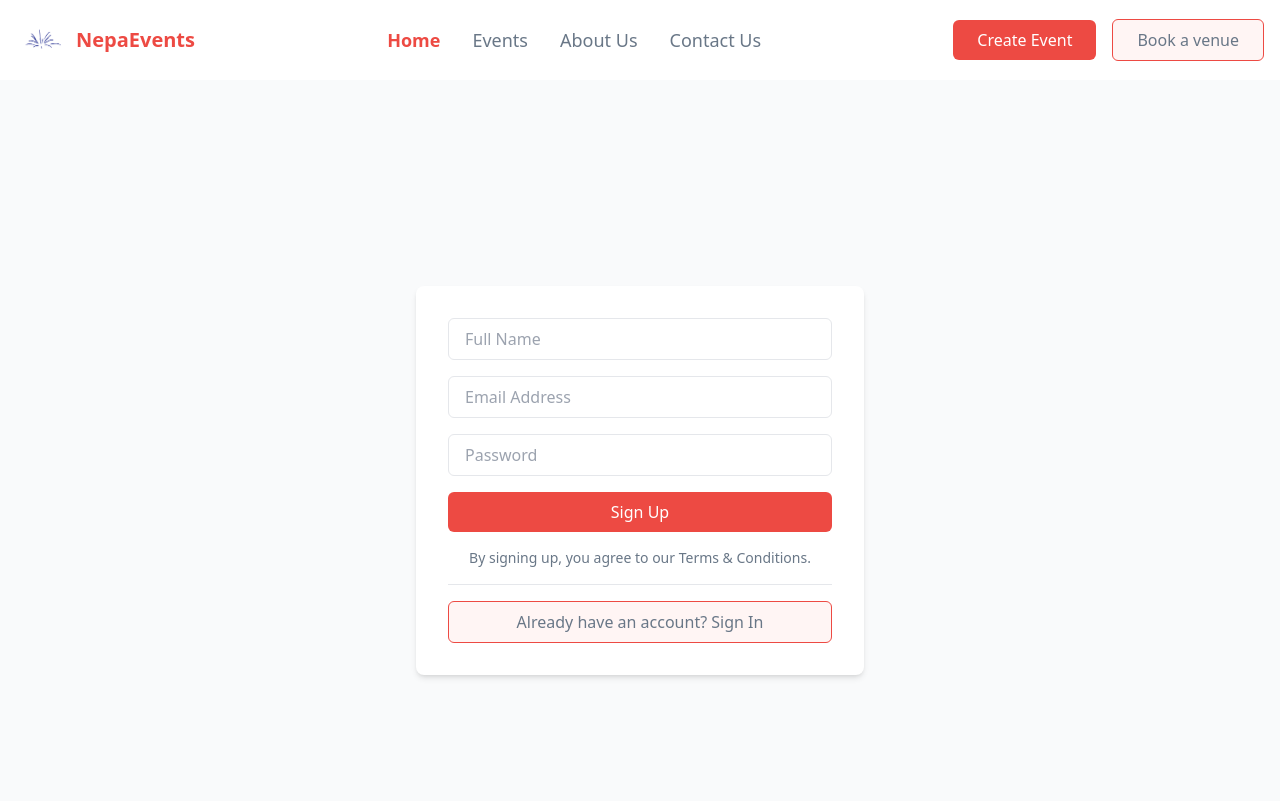
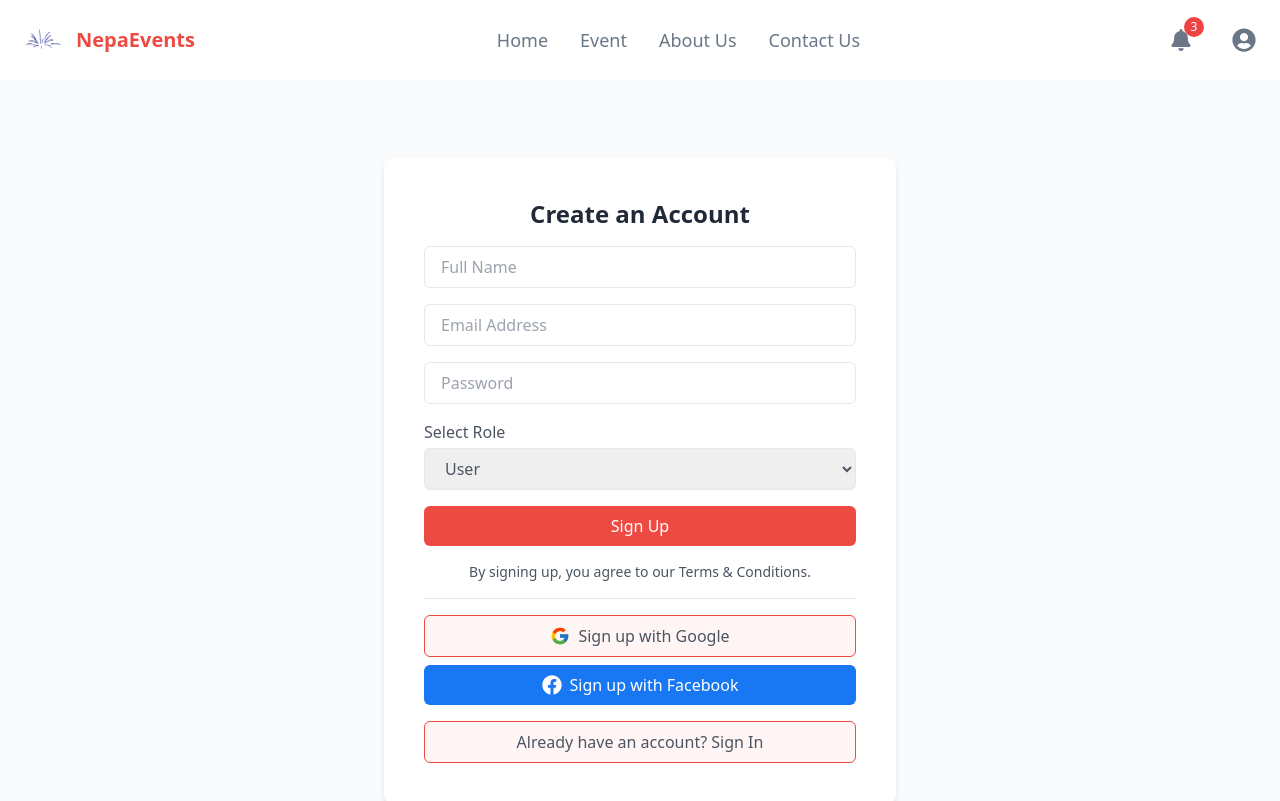
Before and after one commit to swechhyamaharjan/NepaEvents, a React (Vite) app in the folder client/: page /signup in a window 1280 px wide. Shown: the top 801 px of the page. Built offline with nearby package versions, Linux system fonts and the light colour scheme; no server answers.

Commit message:
Added AuthContext for managing user authentication state

```diff
--- a/client/src/App.jsx
+++ b/client/src/App.jsx
@@ -17,6 +17,7 @@ import { AdminEventPage } from './Components/Admin/AdminEventPage';
 import { AdminHome } from './Components/Admin/AdminHome';
 import { AdminSidebar } from "./Components/Admin/AdminSidebar";
 import { AdminVenuePage } from './Components/Admin/AdminVenuePage';
+import { AuthProvider } from './Context/AuthContext';
 
 // Layout for Users (Includes Navbar & Footer)
 const UserLayout = ({ children }) => (
@@ -37,11 +38,12 @@ const AdminLayout = ({ children }) => (
 
 function App() {
   return (
+    <AuthProvider>
     <BrowserRouter>
       <Routes>
         {/* User Routes with Navbar and Footer */}
         <Route
-          path="/"
+          path="/login"
           element={
             <UserLayout>
               <Login />
@@ -131,7 +133,9 @@ function App() {
           }
           />
       </Routes>
+
     </BrowserRouter>
+          </AuthProvider>
   );
 }
 
--- a/client/src/Components/Users/NavBar.jsx
+++ b/client/src/Components/Users/NavBar.jsx
@@ -1,31 +1,25 @@
 import React, { useState } from "react";
 import { useNavigate } from "react-router-dom";
+import { FaBell, FaUserCircle, FaSignOutAlt, FaCog, FaEdit } from "react-icons/fa";
 import logo from "./logo.png";
 
 export const NavBar = () => {
   const navigate = useNavigate();
-
-  // State to track active link
-  const [activeLink, setActiveLink] = useState('home');
+  const [activeLink, setActiveLink] = useState("home");
+  const [profileOpen, setProfileOpen] = useState(false);
 
   const handleNavClick = (link) => {
     setActiveLink(link);
-    if (link === 'home') {
-      navigate("/HomePage");
-    } else if (link === 'events') {
-      navigate("/Event");
-    }
-    else if (link === 'aboutus') {
-      navigate("/AboutUs");
-    }
-    else if (link === 'contactus') {
-      navigate("/ContactUs");
-    }
+    navigate(`/${link}`);
+  };
+
+  const toggleProfileMenu = () => {
+    setProfileOpen(!profileOpen);
   };
 
   return (
-    <nav className="bg-white text-[#697787]">
-      <div className="max-w-7xl mx-auto px-4 py-4 flex justify-between items-center">
+    <nav className="bg-white text-[#697787] shadow-md p-4">
+      <div className="max-w-7xl mx-auto flex justify-between items-center">
         {/* Logo */}
         <div className="flex items-center">
           <img src={logo} alt="Logo" className="w-12 h-12" />
@@ -34,62 +28,47 @@ export const NavBar = () => {
 
         {/* Navigation Links */}
         <div className="hidden md:flex space-x-8">
-          <a
-            href="#home"
-            className={`text-lg ${activeLink === 'home' ? 'text-[#ED4A43] font-semibold' : 'hover:text-[#ED4A43]'}`}
-            onClick={(e) => {
-              e.preventDefault();
-              handleNavClick('home');
-            }}
-          >
-            Home
-          </a>
-          <a
-            href="#events"
-            className={`text-lg ${activeLink === 'events' ? 'text-[#ED4A43] font-semibold' : 'hover:text-[#ED4A43]'}`}
-            onClick={(e) => {
-              e.preventDefault();
-              handleNavClick('events');
-            }}
-          >
-            Events
-          </a>
-          <a
-            href="#aboutus"
-            className={`text-lg ${activeLink === 'aboutus' ? 'text-[#ED4A43] font-semibold' : 'hover:text-[#ED4A43]'}`}
-            onClick={(e) => {
-              e.preventDefault();
-              handleNavClick('aboutus');
-            }}
-          >
-            About Us
-          </a>
-          <a
-            href="#contactus"
-            className={`text-lg ${activeLink === 'contactus' ? 'text-[#ED4A43] font-semibold' : 'hover:text-[#ED4A43]'}`}
-            onClick={(e) => {
-              e.preventDefault();
-              handleNavClick('contactus');
-            }}
-          >
-            Contact Us
-          </a>
+          {["Home", "Event", "AboutUs", "ContactUs"].map((link) => (
+            <button
+              key={link}
+              className={`text-lg capitalize ${
+                activeLink === link ? "text-[#ED4A43] font-semibold" : "hover:text-[#ED4A43]"
+              }`}
+              onClick={() => handleNavClick(link)}
+            >
+              {link.replace(/([A-Z])/g, " $1").trim()}
+            </button>
+          ))}
         </div>
 
-        {/* Action Buttons */}
-        <div className="space-x-4">
-          <button
-            onClick={() => navigate("/CreateEvent")}
-            className="bg-[#ED4A43] text-white px-6 py-2 rounded-md hover:bg-[#D43C35]"
-          >
-            Create Event
+        {/* Action Buttons & Profile */}
+        <div className="flex items-center space-x-6">
+          {/* Notifications */}
+          <button className="relative p-2 text-[#697787] hover:text-[#ED4A43]">
+            <FaBell size={22} />
+            <span className="absolute -top-1 -right-1 bg-red-500 text-white text-xs w-5 h-5 flex items-center justify-center rounded-full">3</span>
           </button>
-          <button
-            onClick={() => navigate("/BookVenue")}
-            className="bg-[#FFF5F4] text-[#697787] px-6 py-2 rounded-md border border-[#ED4A43] hover:bg-white"
-          >
-            Book a venue
-          </button>
+
+          {/* Profile Dropdown */}
+          <div className="relative">
+            <button onClick={toggleProfileMenu} className="p-2 text-[#697787] hover:text-[#ED4A43]">
+              <FaUserCircle size={24} />
+            </button>
+            {profileOpen && (
+              <div className="absolute right-0 mt-2 w-48 bg-white border border-gray-200 rounded-md shadow-lg z-50">
+                <button className="w-full flex items-center gap-2 px-4 py-2 text-left hover:bg-gray-100" onClick={() => navigate("/profile")}>
+                  <FaEdit /> Edit Profile
+                </button>
+                <button className="w-full flex items-center gap-2 px-4 py-2 text-left hover:bg-gray-100" onClick={() => navigate("/settings")}>
+                  <FaCog /> Settings
+                </button>
+                <hr />
+                <button className="w-full flex items-center gap-2 px-4 py-2 text-left text-red-500 hover:bg-gray-100" onClick={() => navigate("/logout")}>
+                  <FaSignOutAlt /> Logout
+                </button>
+              </div>
+            )}
+          </div>
         </div>
       </div>
     </nav>
--- a/client/src/Components/Users/Signup.jsx
+++ b/client/src/Components/Users/Signup.jsx
@@ -2,6 +2,8 @@ import React from 'react';
 import { useNavigate } from 'react-router-dom';
 import axios from 'axios';
 import { toast } from "react-hot-toast";
+import { FcGoogle } from 'react-icons/fc';
+import { FaFacebook } from 'react-icons/fa';
 
 export const Signup = () => {
   const navigate = useNavigate();
@@ -24,51 +26,71 @@ export const Signup = () => {
 
   return (
     <div className="h-screen flex flex-col justify-center items-center px-4 bg-[#F9FAFB]">
-
-      {/* Right Section */}
-      <div className="flex flex-col bg-white p-6 sm:p-8 rounded-lg shadow-md w-full max-w-md">
+      <div className="flex flex-col bg-white p-8 sm:p-10 rounded-lg shadow-md w-full max-w-lg">
+        <h2 className="text-2xl font-semibold text-center mb-4 text-gray-800">Create an Account</h2>
         <form className="space-y-4" onSubmit={handleSubmit}>
           <input
             type="text"
             id='fullName'
             name="fullName"
             placeholder="Full Name"
-            className="w-full px-4 py-2 border rounded-md focus:outline-none focus:ring-2 focus:ring-[#ED4A43]"
+            className="w-full px-4 py-2 border rounded-md focus:outline-none focus:ring-2 focus:ring-[#ED4A43] text-gray-600"
           />
           <input
             type="email"
             id='email'
             name="email"
             placeholder="Email Address"
-            className="w-full px-4 py-2 border rounded-md focus:outline-none focus:ring-2 focus:ring-[#ED4A43]"
+            className="w-full px-4 py-2 border rounded-md focus:outline-none focus:ring-2 focus:ring-[#ED4A43] text-gray-600"
           />
           <input
             id='password'
             name="password"
             type="password"
             placeholder="Password"
-            className="w-full px-4 py-2 border rounded-md focus:outline-none focus:ring-2 focus:ring-[#ED4A43]"
+            className="w-full px-4 py-2 border rounded-md focus:outline-none focus:ring-2 focus:ring-[#ED4A43] text-gray-600"
           />
-          {/* <input
-            type="password"
-            placeholder="Confirm Password"
-            className="w-full px-4 py-2 border rounded-md focus:outline-none focus:ring-2 focus:ring-[#ED4A43]"
-          /> */}
+
+          {/* Role Selection */}
+          <div className="relative">
+            <label className="block text-gray-600 mb-1">Select Role</label>
+            <select name="role" id="role" className="w-full px-4 py-2 border rounded-md focus:outline-none focus:ring-2 focus:ring-[#ED4A43] text-gray-600">
+              <option value="user">User</option>
+              <option value="admin">Admin</option>
+            </select>
+          </div>
+
           <button
             type="submit"
-            className="w-full py-2 bg-[#ED4A43] text-white font-medium rounded-md hover:bg-[#D43C35]"
+            className="w-full py-2 bg-[#ED4A43] text-white font-medium rounded-md hover:bg-[#D43C35] transition"
           >
             Sign Up
           </button>
         </form>
-        <span className="text-center mt-4 text-sm text-[#697787]">
+
+        <span className="text-center mt-4 text-sm text-gray-600">
           By signing up, you agree to our Terms & Conditions.
         </span>
         <hr className="my-4" />
+
+        {/* Social Authentication Buttons */}
         <button
           type="button"
-          className="w-full py-2 bg-[#FFF5F4] text-[#697787] font-medium rounded-md border border-[#ED4A43] hover:bg-white"
-          onClick={() => navigate('/')}
+          className="w-full flex items-center justify-center gap-2 py-2 bg-[#FFF5F4] text-gray-600 font-medium rounded-md border border-[#ED4A43] hover:bg-white transition"
+        >
+          <FcGoogle className="text-xl" /> Sign up with Google
+        </button>
+        <button
+          type="button"
+          className="w-full flex items-center justify-center gap-2 py-2 bg-[#1877F2] text-white font-medium rounded-md hover:bg-[#145DBF] transition mt-2"
+        >
+          <FaFacebook className="text-xl" /> Sign up with Facebook
+        </button>
+
+        <button
+          type="button"
+          className="w-full py-2 bg-[#FFF5F4] text-gray-600 font-medium rounded-md border border-[#ED4A43] hover:bg-white mt-4"
+          onClick={() => navigate('/login')}
         >
           Already have an account? Sign In
         </button>
--- /dev/null
+++ b/client/src/Context/AuthContext.jsx
@@ -0,0 +1,40 @@
+import { createContext, useEffect, useState, useContext } from "react";
+import axios from "axios";
+
+const AuthContext = createContext();
+
+export const AuthProvider = ({ children }) => {
+  const [user, setUser] = useState(null);
+  const [loading, setLoading] = useState(true);
+  const [role, setRole] = useState(null);
+
+  useEffect(() => {
+    async function getUser() {
+      try {
+        const response = await axios.get(`${process.env.REACT_APP_BACKEND_URL}/getProfile`);
+        console.log(response);
+        setUser(response.data);
+      } catch (error) {
+        console.error("Error fetching user data:", error);
+      } finally {
+        setLoading(false);
+      }
+    }
+    getUser();
+    console.log(user, 'vjhkhhbhbjjj');
+  }, []);
+
+  return (
+    <AuthContext.Provider value={{ user, loading, role, setUser, setLoading, setRole }}>
+      {!loading ? children : <div>Loading...</div>}
+    </AuthContext.Provider>
+  );
+};
+
+export const useAuth = () => {
+  const context = useContext(AuthContext);
+  if (!context) {
+    throw new Error("useAuth must be used within an AuthProvider");
+  }
+  return context;
+};
```
Also changed, not shown: client/src/Components/Users/Login.jsx (+36 -18 lines), client/src/main.jsx (+6 -3 lines), 1 other file (tests, documents, lock files or other folders). Lines whose indentation alone changed are shown as unchanged.
